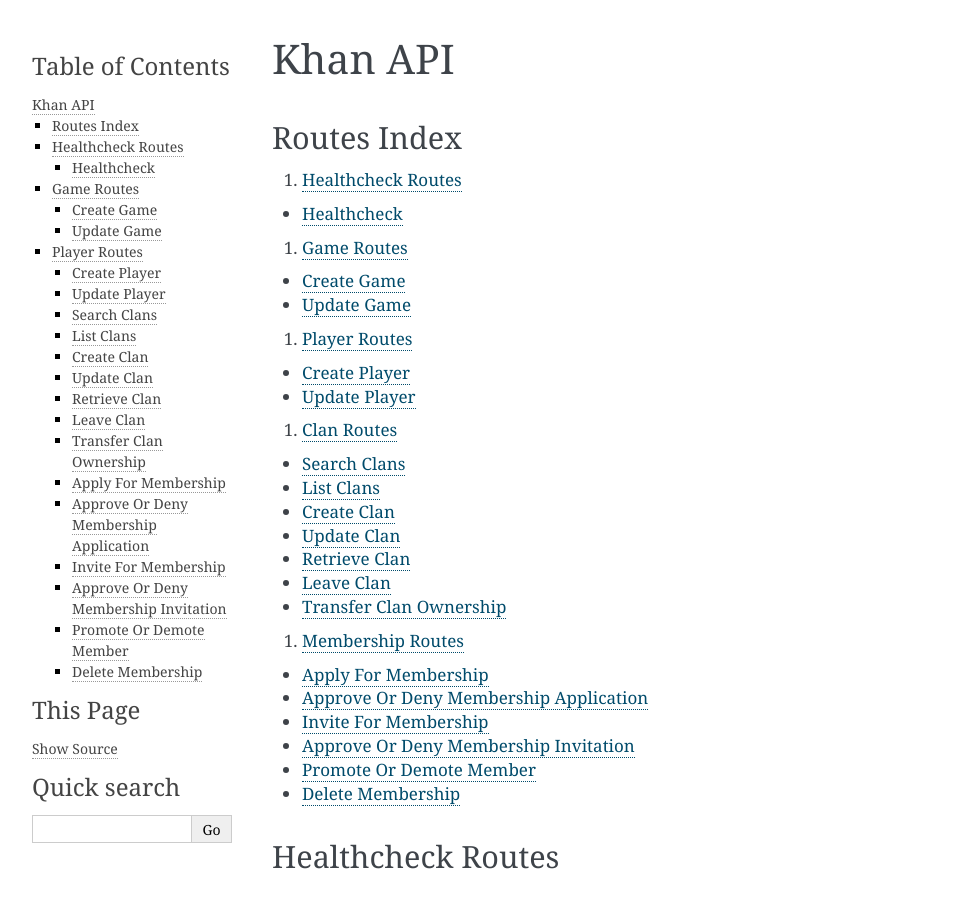
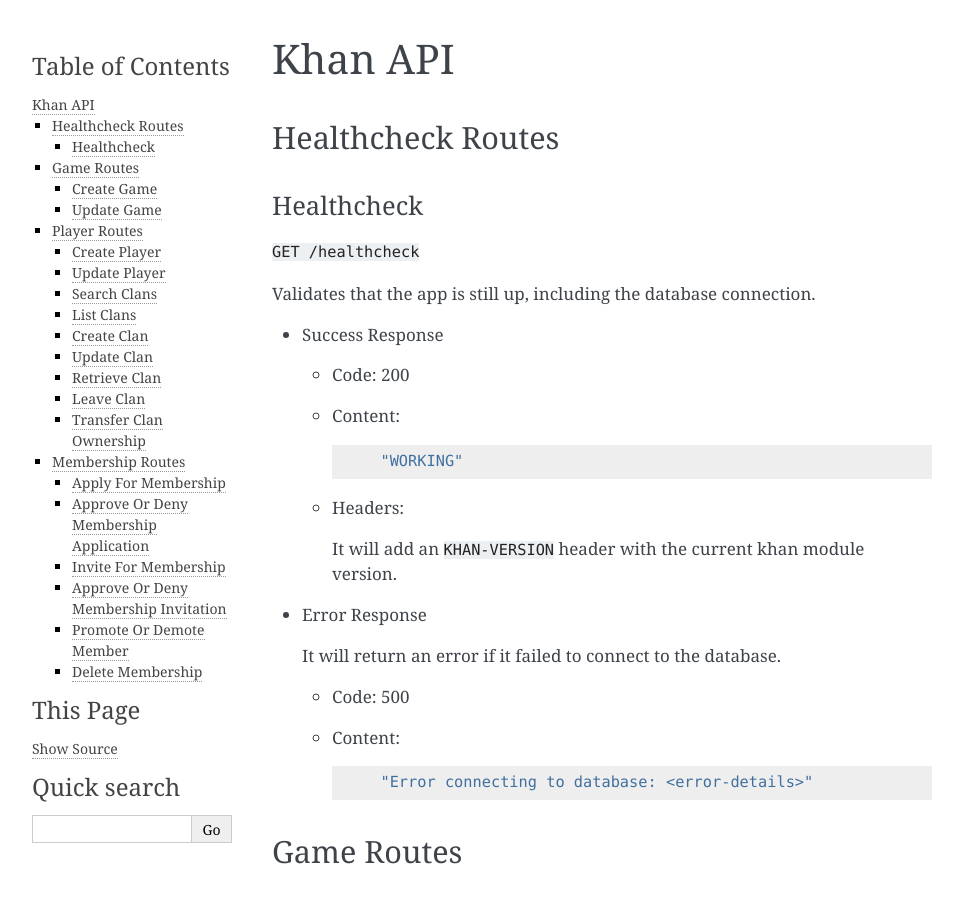
Before and after one commit to topfreegames/khan, a Sphinx documentation site: the page built from docs/API.md, in a window 1280 px wide and 900 px high. Shown: the whole window, without its empty margins (148-1111 px from the left). Built offline with Sphinx 7.4.7, drawn with Linux system fonts in a browser that asks for light colours; some of the changed text lies outside the part shown.

Commit message:
Make docs prettier.

````diff
--- a/docs/API.md
+++ b/docs/API.md
@@ -1,35 +1,5 @@
 Khan API
 ========
-
-## Routes Index
-
-1. [Healthcheck Routes](#healthcheck-routes)
-  - [Healthcheck](#healthcheck)
-
-2. [Game Routes](#game-routes)
-  - [Create Game](#create-game)
-  - [Update Game](#update-game)
-
-3. [Player Routes](#player-routes)
-  - [Create Player](#create-player)
-  - [Update Player](#update-player)
-
-4. [Clan Routes](#clan-routes)
-  - [Search Clans](#search-clans)
-  - [List Clans](#list-clans)
-  - [Create Clan](#create-clan)
-  - [Update Clan](#update-clan)
-  - [Retrieve Clan](#retrieve-clan)
-  - [Leave Clan](#leave-clan)
-  - [Transfer Clan Ownership](#transfer-clan-ownership)
-
-5. [Membership Routes](#membership-routes)
-  - [Apply For Membership](#apply-for-membership)
-  - [Approve Or Deny Membership Application](#approve-membership-application)
-  - [Invite For Membership](#invite-for-membership)
-  - [Approve Or Deny Membership Invitation](#approve-membership-invitation)
-  - [Promote Or Demote Member](#promote-member)
-  - [Delete Membership](#delete-membership)
 
 ## Healthcheck Routes
 
@@ -692,7 +662,7 @@ Khan API
       }
       ```
 
-##Membership Routes
+## Membership Routes
 
   ### Apply For Membership
 
````
Also changed, not shown: docs/index.rst (+9 -0 lines), docs/models.md (added, +4 -0 lines), 10 other files.
